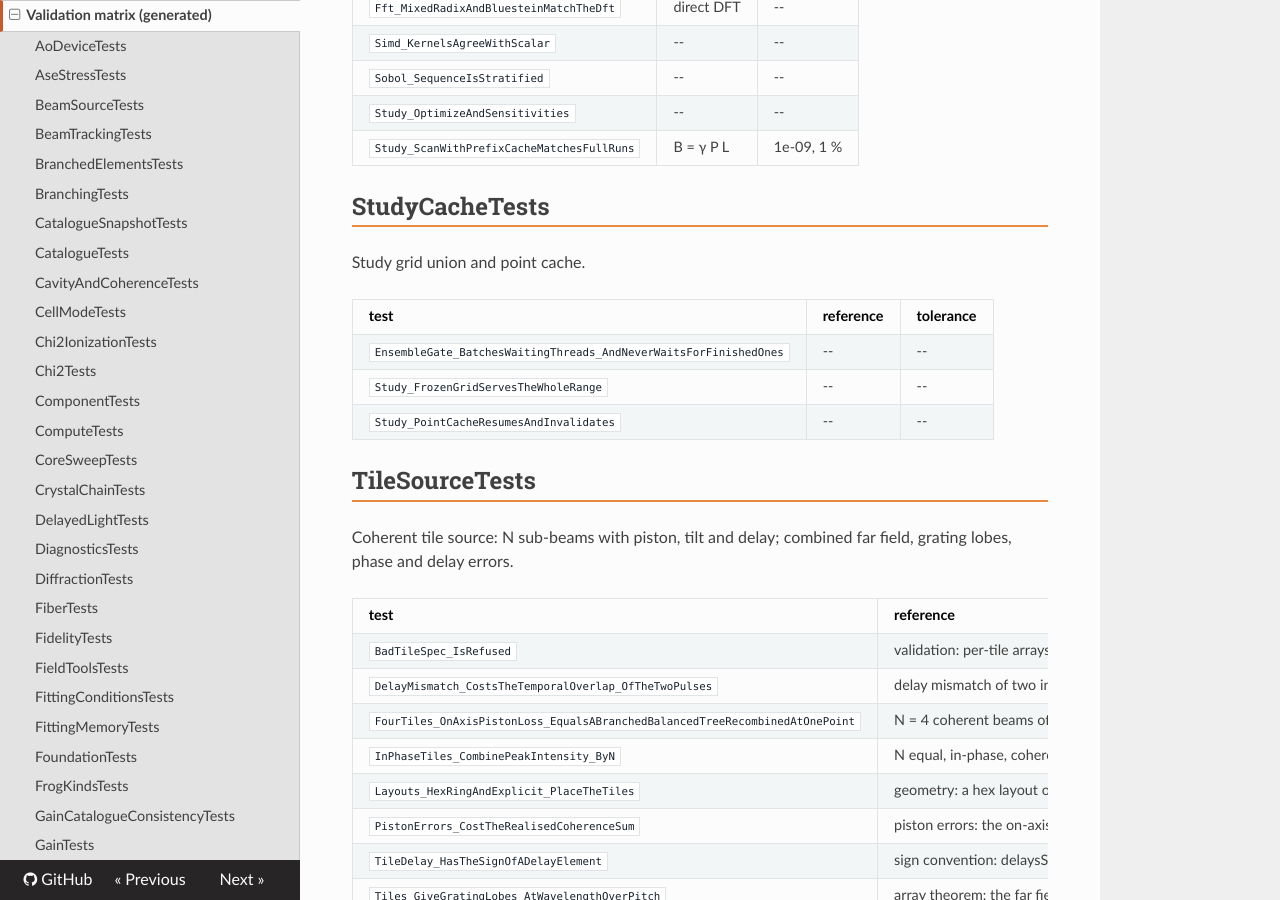
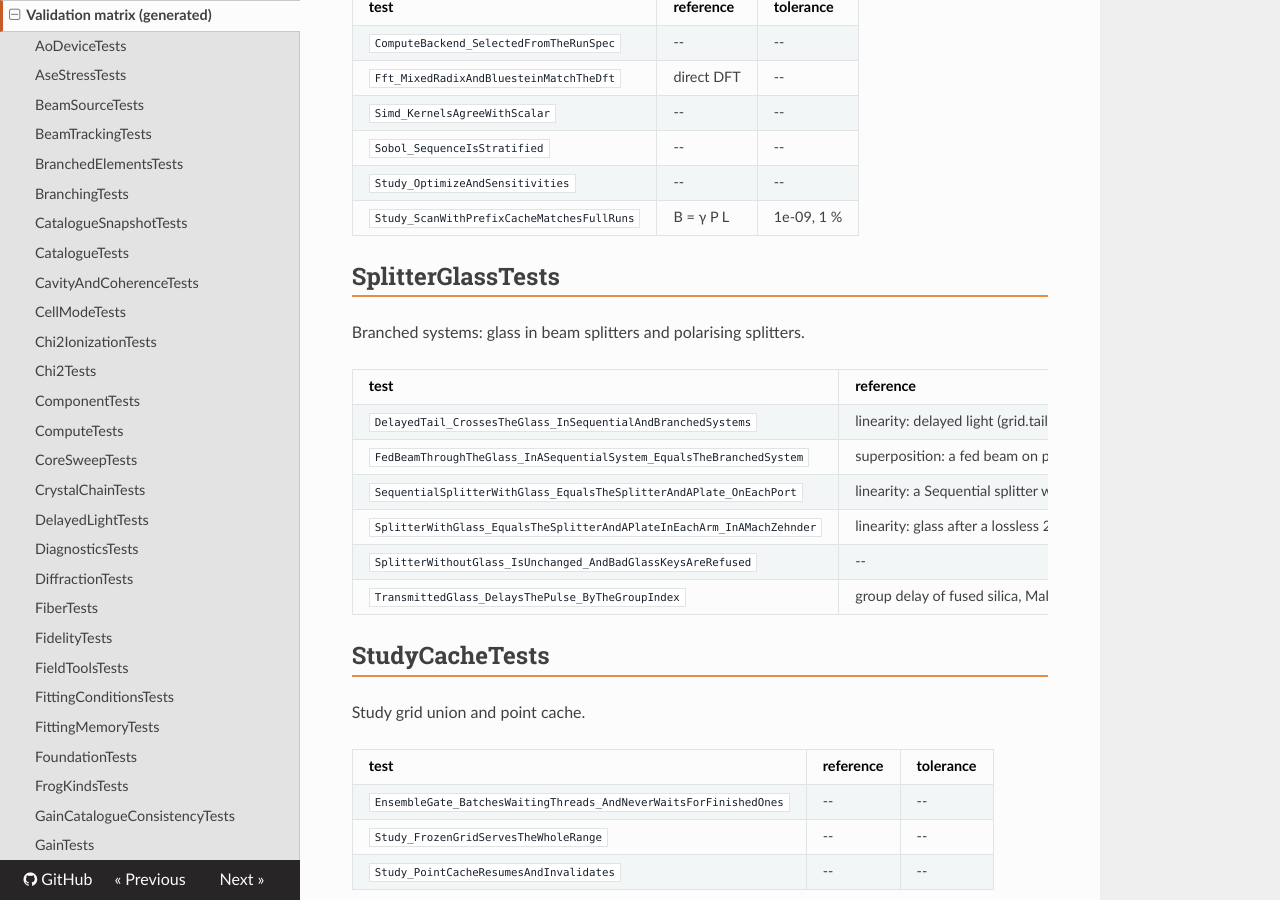
Before and after one commit to JosephCodemard/UltrafastEngine, an MkDocs documentation site: the page built from docs/reference/validation-matrix.md, in a window 1280 px wide and 900 px high, scrolled down 37045 px. Built offline with MkDocs 1.6.1, drawn with Linux system fonts in a browser that asks for light colours; nearby versions of some CDN libraries; some of the changed text lies outside the part shown.

Commit message:
Regenerate the validation matrix after merging G0
Co-Authored-By: Claude Opus 5.5 <noreply@anthropic.com>

```diff
--- a/docs/reference/validation-matrix.md
+++ b/docs/reference/validation-matrix.md
@@ -75,11 +75,13 @@ Every C# test of the engine: **692 tests** in 75 classes. **444** of them check
 | [Large spatial runs: frequency streaming, profile retention, cylindrical lens, full-panel budget](#spatialstreamingtests) | `SpatialStreamingTests` | 7 | 7 |
 | [Spatial (transverse) models](#spatialtests) | `SpatialTests` | 6 | 5 |
 | [FFTs, SIMD kernels and studies](#speedstudytests) | `SpeedStudyTests` | 6 | 2 |
+| [Branched systems: glass in beam splitters and polarising splitters](#splitterglasstests) | `SplitterGlassTests` | 6 | 5 |
 | [Study grid union and point cache](#studycachetests) | `StudyCacheTests` | 3 | 0 |
 | [Coherent tile source: N sub-beams with piston, tilt and delay; combined far field, grating lobes, phase and delay errors](#tilesourcetests) | `TileSourceTests` | 11 | 11 |
 | [Fitting plugin: transforms, backward propagation, fits](#transformtests) | `TransformTests` | 25 | 4 |
 | [The test framework and the generated validation matrix](#validationmatrixtests) | `ValidationMatrixTests` | 2 | 0 |
-| [Run validity and pulse metrics](#validitytests) | `ValidityTests` | 10 | 6 |
+| [Run validity and pulse metrics](#validitytests) | `ValidityTests` | 11 | 7 |
+| [Zemax plugin: ZOS-API connection](#zemaxconnectiontests) | `ZemaxConnectionTests` | 7 | 0 |
 | [Zemax plugin: export and replay](#zemaxtests) | `ZemaxTests` | 5 | 1 |
 
 ## AoDeviceTests
@@ -624,7 +626,7 @@ GPU back-ends (CUDA / OpenCL) against the CPU.
 
 | test | reference | tolerance |
 |---|---|---|
-| `BIntegral_PulseAndBeamAveraged_OnTheDevice_MatchTheCpu` | cross-check: the CPU stepper's power-weighted B (sum P dn / sum P per step, uf_pmean on the device) | 1e-8 (same scheme and steps; reductions in a different order) |
+| `BIntegral_PulseAndBeamAveraged_OnTheDevice_MatchTheCpu` | cross-check: the CPU stepper's power-weighted B (sum P dn / sum P per step, uf_pmean on the device) | 1e-5 (same scheme; the adaptive step sequence may differ by a step or two between device and host reductions, which moves the sums at the 1e-6 level) |
 | `CallbackResponses_StayOnTheCpu_WithTheReason` | -- | -- |
 | `Chi2CoupledWaves_ShgQpmAndOpa_MatchTheCpu` | cross-check: the CPU solver (Crystals.Chi2Problem.Nonlinear, Steppers.AdaptiveErk43Ip with domain walls) | 1e-09 |
 | `ConcurrentRuns_ShareTheDevice_AndMatchTheCpu` | -- | -- |
@@ -1201,6 +1203,19 @@ FFTs, SIMD kernels and studies.
 | `Study_OptimizeAndSensitivities` | -- | -- |
 | `Study_ScanWithPrefixCacheMatchesFullRuns` | B = γ P L | 1e-09, 1 % |
 
+## SplitterGlassTests
+
+Branched systems: glass in beam splitters and polarising splitters.
+
+| test | reference | tolerance |
+|---|---|---|
+| `DelayedTail_CrossesTheGlass_InSequentialAndBranchedSystems` | linearity: delayed light (grid.tail) crosses the splitter's glass as it would a plate after it | 1e-9 |
+| `FedBeamThroughTheGlass_InASequentialSystem_EqualsTheBranchedSystem` | superposition: a fed beam on port b in a Sequential system equals the same splitter in a Branched system | 1e-9 |
+| `SequentialSplitterWithGlass_EqualsTheSplitterAndAPlate_OnEachPort` | linearity: a Sequential splitter with glass equals the splitter followed by a plate, on either continuing port | 1e-12 |
+| `SplitterWithGlass_EqualsTheSplitterAndAPlateInEachArm_InAMachZehnder` | linearity: glass after a lossless 2x2 split equals a plate in each arm (Mach-Zehnder output, interference included) | 1e-12 |
+| `SplitterWithoutGlass_IsUnchanged_AndBadGlassKeysAreRefused` | -- | -- |
+| `TransmittedGlass_DelaysThePulse_ByTheGroupIndex` | group delay of fused silica, Malitson, JOSA 55, 1205 (1965): n_g L / c through the transmitted glass | 2e-5 |
+
 ## StudyCacheTests
 
 Study grid union and point cache.
@@ -1284,8 +1299,23 @@ Run validity and pulse metrics.
 | `MainLobe_IsReportedForEveryPulse_InTheSummary_AndByPulseSummary` | -- | -- |
 | `MainLobe_OfADoublePulse_IsTheSinglePulseWidth_WhileTheFwhmSpansBoth` | two Gaussians of FWHM T, 5 T apart, the second at 0.6: main lobe = T and holds erf(sqrt(ln 20)) / 1.6 of the energy; fwhmS spans both: 5 T + T/2 + (T/2) sqrt(log2(0.6/0.5)) | 1e-4 ... 2e-3 (sampling) |
 | `MainLobe_OfAGaussian_IsTheFwhm_AndHoldsErfOfSqrtLn20` | Gaussian P = exp(-4 ln2 t^2 / T^2): main lobe = FWHM T; 5 % points at t = T sqrt(ln 20 / (4 ln 2)), energy between them erf(sqrt(ln 20)) = 0.985625 | 1e-4 (sampling) |
+| `MainLobe_TouchingTheWindowEdge_IsFiniteAndFlagged` | Gaussian FWHM 1 centred on the last sample: the half of the lobe inside the window is 0.5 wide (lower bound), flagged; a centred one is not flagged | 1e-3 (sampling) |
 | `StrictValidity_RaisesAfterTheRun_WithTheResultAttached` | -- | -- |
 | `ZeroFrequency_IsReportedOnlyWhenTheSpectrumReachesIt` | -- | -- |
+
+## ZemaxConnectionTests
+
+Zemax plugin: ZOS-API connection.
+
+| test | reference | tolerance |
+|---|---|---|
+| `ModeSelection_DefaultsToInteractiveAndFileAloneMeansStandalone` | -- | -- |
+| `ModeSelection_RejectsConflictsWithMessagesThatSayWhatToDo` | -- | -- |
+| `Open_AFailedCheckClosesTheStandaloneInstanceItStarted` | -- | -- |
+| `Open_EachModeCallsItsZosApiEntryPointAfterInitialisation` | -- | -- |
+| `Open_ModeSpecificMessageWhenNothingAnswers` | -- | -- |
+| `Open_ReportsLicenceVersionAndMissingInstallationClearly` | -- | -- |
+| `Shutdown_ClosesOnlyAStandaloneInstanceAndOnlyOnce` | -- | -- |
 
 ## ZemaxTests
 
```
Also changed, not shown: other parts of docs/reference/validation-matrix.md (+1 -1 lines).
